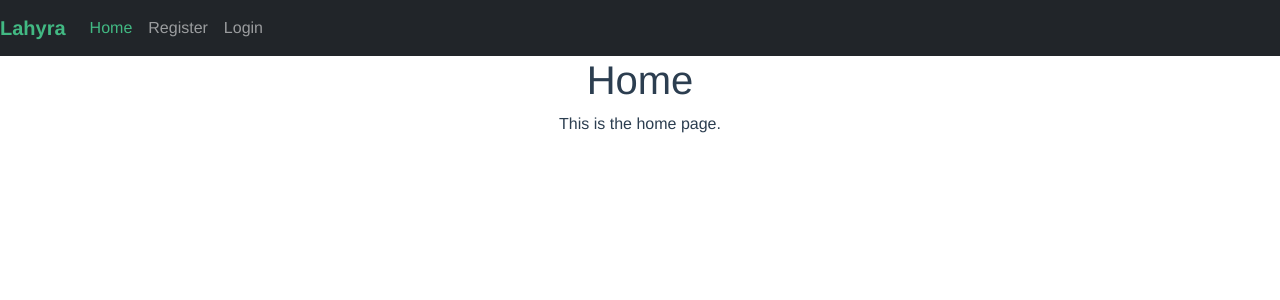
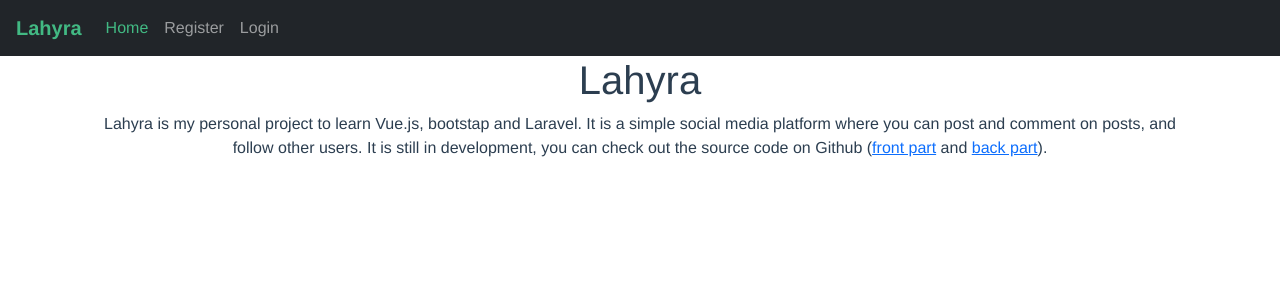
Before and after one commit to Gammelinne/lahyra_front, a Vue app: page /#/ in a window 1280 px wide. Shown: the top 300 px of the page. Built offline with nearby package versions, Linux system fonts and the light colour scheme.

Commit message:
few correction

```diff
--- a/src/App.vue
+++ b/src/App.vue
@@ -4,7 +4,8 @@
       type="dark"
       variant="dark"
     >
-      <b-navbar-brand to="/">Lahyra</b-navbar-brand>
+      <b-navbar-brand to="/" class="mx-3">Lahyra</b-navbar-brand>
+
       <b-navbar-nav>
         <b-nav-item to="/">Home</b-nav-item>
         <b-nav-item
--- a/src/views/Auth/RegisterView.vue
+++ b/src/views/Auth/RegisterView.vue
@@ -1,9 +1,7 @@
 <template>
   <div class="register">
-    <h1>Register</h1>
-    <p>This is the register page.</p>
+    <h1>Welcome to Lahyra</h1>
     <b-card
-      title="Register"
       class="mx-auto my-5"
       style="max-width: 400px"
     >
--- a/src/views/HomeView.vue
+++ b/src/views/HomeView.vue
@@ -1,7 +1,14 @@
 <template>
   <div class="home">
-    <h1>Home</h1>
-    <p>This is the home page.</p>
+    <b-container
+      xxl
+      class="home-container"
+    >
+      <h1>Lahyra</h1>
+      <p>Lahyra is my personal project to learn Vue.js, bootstap and Laravel. It is a simple social media platform where you can post and comment on posts,
+        and follow other users. It is still in development, you can check out the source code on Github (<a href="https://github.com/Gammelinne/lahyra_front">front part</a>
+        and <a href="https://github.com/Gammelinne/lahyra_back">back part</a>).</p>
+    </b-container>
   </div>
 </template>
 
```
